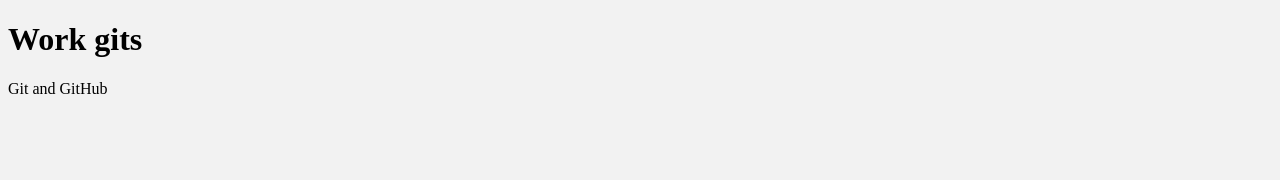
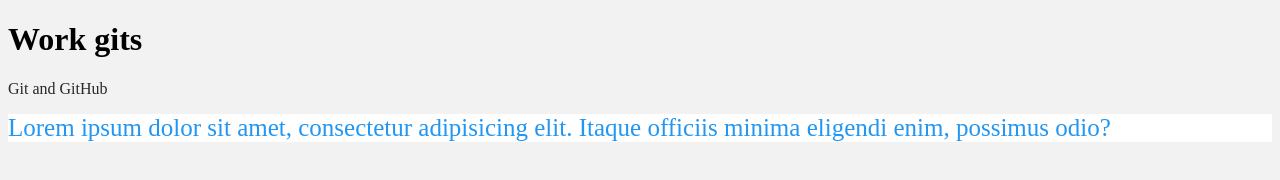
Before and after one commit to DavidGevorgyan92/gittest, a plain HTML site: page index.html in a window 1280 px wide. Drawn offline with Linux system fonts and the light colour scheme.

Commit message:
Ours first chang

```diff
--- a/css/main.css
+++ b/css/main.css
@@ -1,3 +1,13 @@
 body{
 	background-color: #f2f2f2;
 }
+
+p{
+	color: #282828;
+}
+
+.short_desc {
+	color: #2196f3;
+	background-color: #fff;
+	font-size: 25px;
+}
--- a/index.html
+++ b/index.html
@@ -9,5 +9,6 @@
 	<h1>Work gits</h1>
 
 	<p>Git  and GitHub</p>
+	<div class="short_desc">Lorem ipsum dolor sit amet, consectetur adipisicing elit. Itaque officiis minima eligendi enim, possimus odio?</div>
 </body>
 </html>
```
